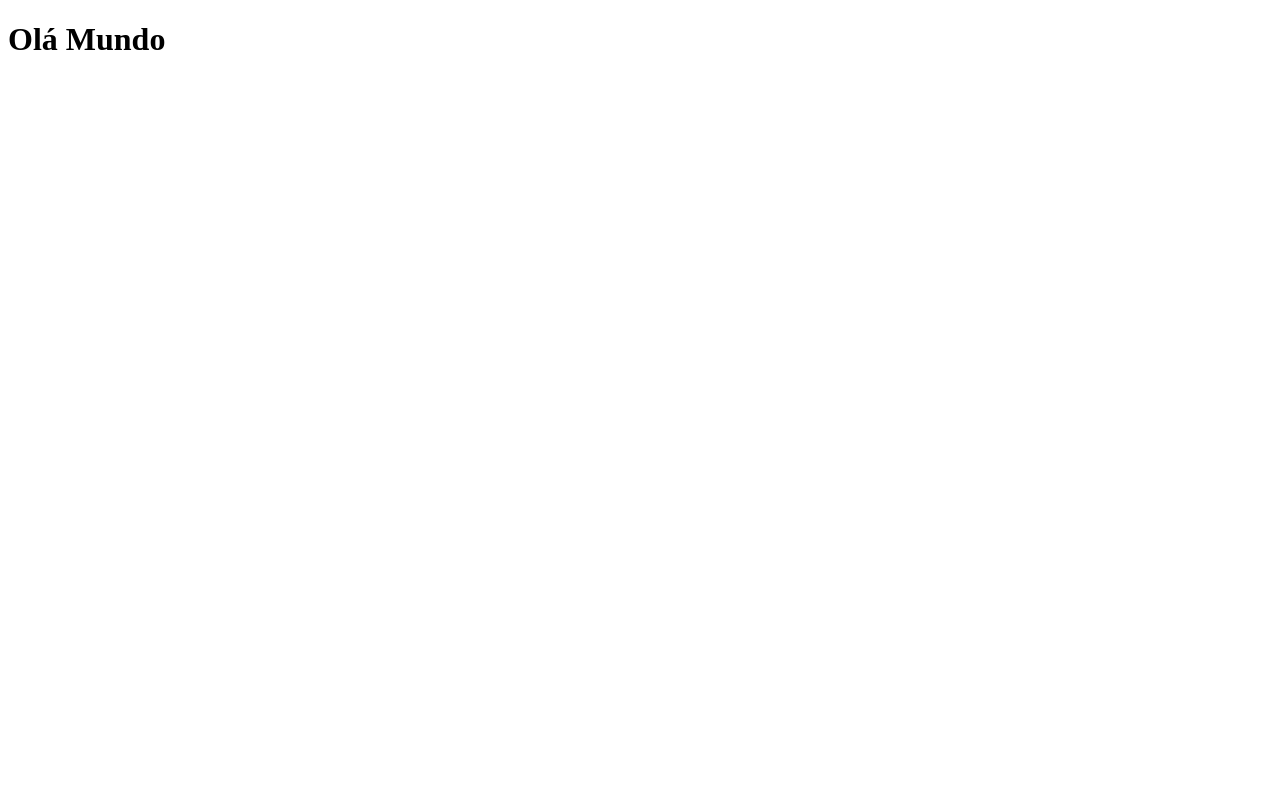
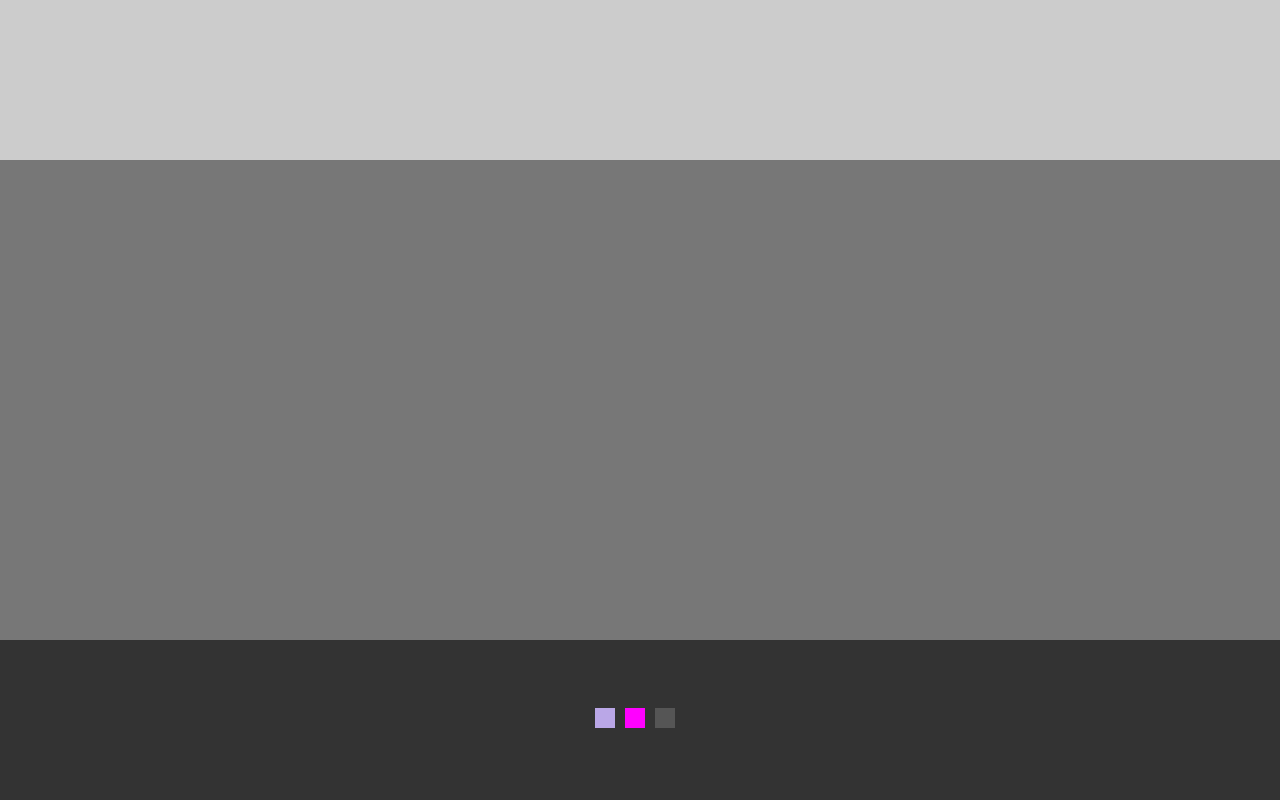
Before and after one commit to marcelocassar/Step-JS-Inicial-Pedro, a plain HTML site: page Aula01-javascript/index.html in a window 1280 px wide. Drawn offline with Linux system fonts and the light colour scheme.

Commit message:
Fim aula 3

```diff
--- a/Aula01-javascript/estilo.css
+++ b/Aula01-javascript/estilo.css
@@ -16,5 +16,14 @@
 }
 
 #rodape{
+    height: 20vh;
+    background-color: #333;
+    display: flex;
+    justify-content: center;
+    align-items: center;
 
 }
+
+#rodape a {
+    margin-right: 10px;
+}
--- a/Aula01-javascript/index.html
+++ b/Aula01-javascript/index.html
@@ -1,28 +1,33 @@
 <!DOCTYPE html>
 <html lang="pt-br">
   <head>
-    <meta charset="UTF-8">
-    <meta http-equiv="X-UA-Compatible" content="IE=edge">
-    <meta name="viewport" content="width=device-width, initial-scale=1.0">
+    <meta charset="UTF-8" />
+    <meta http-equiv="X-UA-Compatible" content="IE=edge" />
+    <meta name="viewport" content="width=device-width, initial-scale=1.0" />
     <title>Aula 01</title>
+    <link rel="stylesheet" href="estilo.css" />
   </head>
   <body>
-    <h1>Olá Mundo</h1>
     <script>
       // código java scrito - comentário em uma linha
       console.log("Olá Mundo!");
+      window.alert("Olá Mundo");
 
-    window.alert('Olá Mundo');
+      function rosa() { // forma de escrever o código - sintaxe -> padrão
+        document.getElementById("topo").style.background = "#ff00ff";
+      }
 
-
-
+      function lilas() {
+        document.getElementById("centro").style.background = "#baa7e7";
+      }
     </script>
 
     <div id="topo"></div>
-
     <div id="centro"></div>
-
-    <div id="rodape"></div>
-
+    <div id="rodape">
+      <a href="#" onmouseover="rosa()"><img src="img/btn1.jpg" /></a>
+      <a href="#" onclick="lilas()"><img src="img/btn2.jpg" /></a>
+      <a href="#" onclick="cinza()"><img src="img/btn3.jpg" /></a>
+    </div>
   </body>
 </html>
```
Also changed, not shown: Aula01-javascript/img/btn1.jpg (added), Aula01-javascript/img/btn2.jpg (added), Aula01-javascript/img/btn3.jpg (added). Lines whose indentation alone changed are shown as unchanged.
